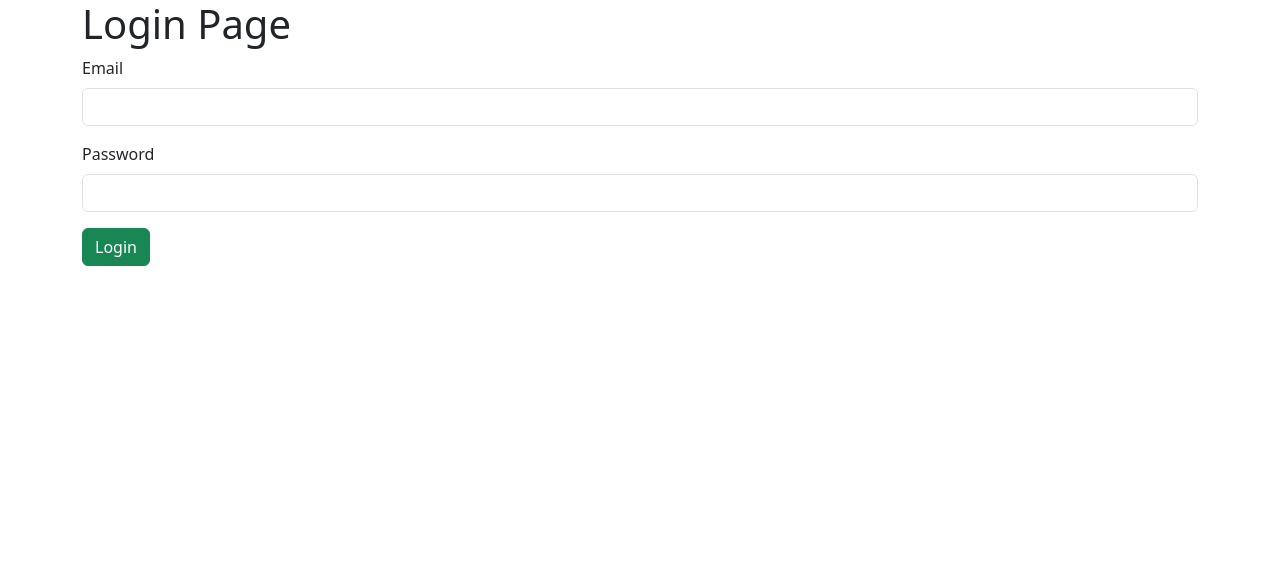
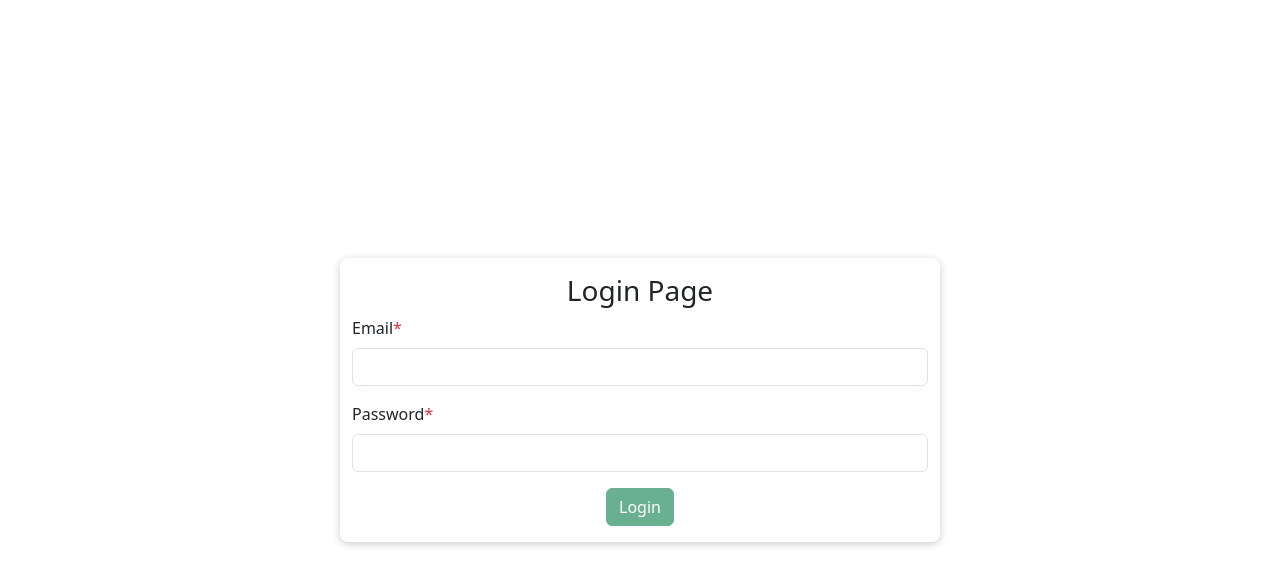
Before and after one commit to 2004sunilgupta/library-management-fe, a React (Create React App) app: page /login in a window 1280 px wide. Shown: the top 586 px of the page. Built offline with nearby package versions, Linux system fonts and the light colour scheme; no server answers.

Commit message:
Sign up done

```diff
--- a/src/App.css
+++ b/src/App.css
@@ -0,0 +1,15 @@
+.page-login,
+.page-signup {
+    display: flex;
+    align-items: center;
+    min-height: 100vh;
+}
+
+.page-box {
+    max-width: 600px;
+    width: 100%;
+    margin: 0 auto;
+    box-shadow: 0px 2px 8px rgba(0,0,0, .2);
+    border-radius: 8px;
+    padding: 16px 0;
+}
--- /dev/null
+++ b/src/components/AutoDismissToast.jsx
@@ -0,0 +1,24 @@
+import { useEffect, useState } from "react";
+import { Toast, ToastContainer } from "react-bootstrap";
+
+const AutoDismissToast = (props) => {
+    const { message, showToast, setIsSignUpToast } = props;
+    useEffect(() => {
+        let timerid = setTimeout(() => {
+            setIsSignUpToast(false);
+        }, 1000);
+
+        return () => {
+            clearTimeout(timerid)
+        }
+    }, [])
+    return (
+        <ToastContainer position="top-end" className="p-3">
+            <Toast show={showToast} onClose={() => setIsSignUpToast(false)}>
+                <Toast.Body>{message}</Toast.Body>
+            </Toast>
+        </ToastContainer>
+    );
+}
+
+export default AutoDismissToast;
--- a/src/components/FormInput.jsx
+++ b/src/components/FormInput.jsx
@@ -2,7 +2,7 @@ const FormInput = (props) => {
     const {label, type, placeholder, validationMessage, required, value, handleChange, handleOnBlur} = props;
     return (
         <div className="form-group mb-3">
-            {label && <label className="form-label">{label}</label>}
+            {label && <label className="form-label">{label}{required && <span className="text-danger">*</span>}</label>}
             <input type={type} className="form-control" value={value}
             placeholder={placeholder} required={required} onChange={handleChange} onBlur={handleOnBlur}/>
             {validationMessage && <p className="text-danger">{validationMessage}</p>}
--- /dev/null
+++ b/src/constants/userConstants.js
@@ -0,0 +1,5 @@
+export const role = {
+    ADMIN: 'admin',
+    STAFF: 'staff',
+    STUDENT: 'student'
+}
--- a/src/pages/Login.jsx
+++ b/src/pages/Login.jsx
@@ -8,7 +8,7 @@ import { validateEmail } from "../utils/validation";
 const Login = () => {
 
     const [email, setEmail] = useState('');
-    const [passowrd, setPassword] = useState('');
+    const [password, setPassword] = useState('');
     const [error, setError] = useState({
         emailErr: '',
         passwordErr: '',
@@ -24,50 +24,54 @@ const Login = () => {
 
     const handleLogin = async () => {
         try {
-            const res = await authService.login(email, passowrd);
+            const res = await authService.login(email, password);
             console.log(res);
             navigate(routerPath.CREATE_USER);
         } catch (err) {
             console.log(err.message);
-            setError({...error, errMsg: "Email or Password didn't matched"});
+            setError({ ...error, errMsg: "Email or Password didn't matched" });
         }
     }
 
     const handleEmailBlur = (value) => {
         if (!value) {
-            setError({...error, emailErr: 'Please enter vemail'});
+            setError({ ...error, emailErr: 'Please enter email' });
             return;
         };
-        if(!validateEmail(email)) {
-            setError({...error, emailErr: 'Please enter valid email'});
+        if (!validateEmail(value)) {
+            setError({ ...error, emailErr: 'Please enter valid email' });
         } else {
-            setError({...error, emailErr: ''});
+            setError({ ...error, emailErr: '' });
         }
     }
 
     const handlePasswordBlur = (value) => {
         if (!value) {
-            setError({...error, passwordErr: 'Please enter password'});
+            setError({ ...error, passwordErr: 'Please enter password' });
         } else {
-            setError({...error, passwordErr: ''});
+            setError({ ...error, passwordErr: '' });
         }
     }
 
     const handleDisabled = () => {
-        return error.emailErr.length || error.passwordErr.length || error.errMsg.length;
+        return error.emailErr.length || error.passwordErr.length || !email.length || !password.length;
     }
 
 
     return (
         <div className="page-login">
-            <div className="container">
-                <h1>Login Page</h1>
-                <FormInput type="email" label={'Email'} value={email} handleChange={(e) => setEmail(e.target.value)} required={true}
-                validationMessage={error.emailErr} handleOnBlur={()=> handleEmailBlur(email)}/>
-                <FormInput type="password" label={'Password'} value={passowrd} handleChange={(e) => setPassword(e.target.value)} required={true}
-                validationMessage={error.passwordErr} handleOnBlur={()=> handlePasswordBlur(passowrd)}/>
-                {error.errMsg && <p className="text-danger">{error.errMsg}</p>}
-                <button type="button" onClick={handleLogin} className="btn btn-success" disabled={error.emailErr.length || error.passwordErr.length || error.errMsg.length}>Login</button>
+            <div className="page-box">
+                <div className="container">
+                    <h1 className="fs-3 text-center">Login Page</h1>
+                    <FormInput type="email" label={'Email'} value={email} handleChange={(e) => setEmail(e.target.value)} required={true}
+                        validationMessage={error.emailErr} handleOnBlur={() => handleEmailBlur(email)} />
+                    <FormInput type="password" label={'Password'} value={password} handleChange={(e) => setPassword(e.target.value)} required={true}
+                        validationMessage={error.passwordErr} handleOnBlur={() => handlePasswordBlur(password)} />
+                    {error.errMsg && <p className="text-danger">{error.errMsg}</p>}
+                    <div className="text-center">
+                        <button type="button" onClick={handleLogin} className="btn btn-success" disabled={handleDisabled()}>Login</button>
+                    </div>
+                </div>
             </div>
         </div>
     );
--- a/src/pages/SignUp.jsx
+++ b/src/pages/SignUp.jsx
@@ -1,14 +1,110 @@
-import { useNavigate } from "react-router-dom";
-import { authService } from "../services/authService";
-import { useEffect } from "react";
-import { routerPath } from "../constants/routerConstant";
+import { useState } from "react";
+import FormInput from "../components/FormInput";
+import { role } from "../constants/userConstants";
+import { validateEmail } from "../utils/validation";
+import { createUser } from "../services/userService";
+import AutoDismissToast from "../components/AutoDismissToast";
 
 const SignUp = () => {
+    const userPayloadInit = {
+        name: '',
+        email: '',
+        password: '',
+        confirmPassword: ''
+    }
+    const [firstName, setFirstName] = useState('');
+    const [lastName, setLastName] = useState('');
+    const [userPayload, setUserPayload] = useState(userPayloadInit);
+    const [error, setError] = useState({
+        nameErr: '',
+        emailErr: '',
+        passwordErr: '',
+        confirmPasswordErr: ''
+    });
+    const [isSingUpToast, setIsSignUpToast] = useState(false);
+
+    const handleFirstNameBlur = (value) => {
+        if (!value) {
+            setError({ ...error, nameErr: 'Please enter firstname' });
+        } else {
+            setError({ ...error, nameErr: '' });
+        }
+    }
+
+    const handleEmailBlur = (value) => {
+        if (!value) {
+            setError({ ...error, emailErr: 'Please enter email' });
+            return;
+        };
+        if (!validateEmail(value)) {
+            setError({ ...error, emailErr: 'Please enter valid email' });
+        } else {
+            setError({ ...error, emailErr: '' });
+        }
+    }
+
+    const handlePasswordBlur = (value) => {
+        if (!value) {
+            setError({ ...error, passwordErr: 'Please enter password' });
+        } else {
+            setError({ ...error, passwordErr: '' });
+        }
+    }
+
+    const handleConfirmPasswordBlur = (value) => {
+        if (!value) {
+            setError({ ...error, confirmPasswordErr: 'Please enter confirm password' });
+        } else if (userPayload.password !== value) {
+            setError({ ...error, confirmPasswordErr: 'Confirm password mis-match' });
+        } else {
+            setError({ ...error, confirmPasswordErr: '' });
+        }
+    }
+
+    const handleDisabled = () => {
+        return error.emailErr.length || error.passwordErr.length || !firstName.length || !userPayload.email.length ||
+        !userPayload.password.length || !userPayload.confirmPassword.length;
+    }
+
+    const handleSignUp = async () => {
+        let _userPayload = {...userPayload};
+        let payload = {};
+        payload.name = (`${firstName} ${lastName}`).trim();
+        payload.email = _userPayload.email.trim();
+        payload.password = _userPayload.password.trim();
+        payload.role = role.STUDENT;
+        try {
+            const res = await createUser(payload);
+            console.log(res);
+            setIsSignUpToast(true);
+            setFirstName('');
+            setLastName('');
+            setUserPayload(userPayloadInit);
+        } catch (err) {
+            console.log(err.message);
+        }
+    }
 
     return (
         <div className="page-signup">
-            <div className="container">
-                <h1>SignUp Page</h1>
+            <div className="page-box">
+                <div className="container">
+                    <h1 className="fs-3 text-center">Sign Up</h1>
+                    <FormInput type="text" label={'First Name'} value={firstName} handleChange={(e) => setFirstName(e.target.value)} required={true}
+                        validationMessage={error.nameErr} handleOnBlur={() => handleFirstNameBlur(firstName)} />
+                    <FormInput type="text" label={'Last Name'} value={lastName} handleChange={(e) => setLastName(e.target.value)} />
+                    <FormInput type="email" label={'Email'} value={userPayload.email} handleChange={(e) => setUserPayload({...userPayload, email: e.target.value})}
+                    required={true} validationMessage={error.emailErr} handleOnBlur={() => handleEmailBlur(userPayload.email)} />
+                    <FormInput type="password" label={'Password'} value={userPayload.password} handleChange={(e) => setUserPayload({...userPayload, password: e.target.value})}
+                    required={true} validationMessage={error.passwordErr} handleOnBlur={() => handlePasswordBlur(userPayload.password)} />
+                    <FormInput type="password" label={'Confirm Password'} value={userPayload.confirmPassword}
+                    handleChange={(e) => setUserPayload({...userPayload, confirmPassword: e.target.value})}
+                    required={true} validationMessage={error.confirmPasswordErr} handleOnBlur={() => handleConfirmPasswordBlur(userPayload.confirmPassword)} />
+                    <div className="text-center">
+                        <button type="button" onClick={handleSignUp} className="btn btn-success" disabled={handleDisabled()}>Sign Up</button>
+                    </div>
+                    {isSingUpToast && <AutoDismissToast message={'Sing Up Success'} showToast={isSingUpToast} setIsSignUpToast={setIsSignUpToast}/>}
+                </div>
             </div>
         </div>
     );
--- /dev/null
+++ b/src/services/userService.js
@@ -0,0 +1,14 @@
+import { apiEndpoints, apiMethod } from "../constants/apiConstants";
+import { apiClient } from "../utils/apiClient";
+
+export const createUser = async (payload) => {
+    try {
+        const response = await apiClient(`${apiEndpoints.USERS}`, {
+            method: apiMethod.POST,
+            body: {...payload}
+        });
+        return { data: response, message: 'Sign up successful' };
+    } catch (error) {
+        throw new Error(error.message);
+    }
+}
```
